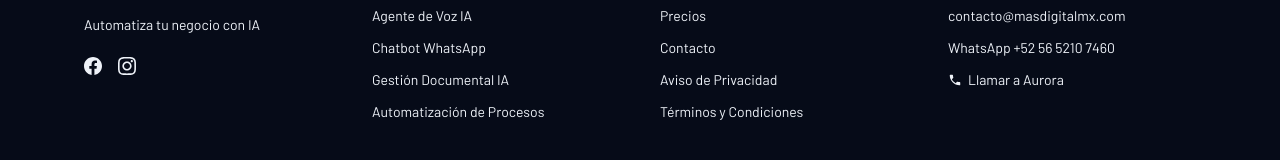
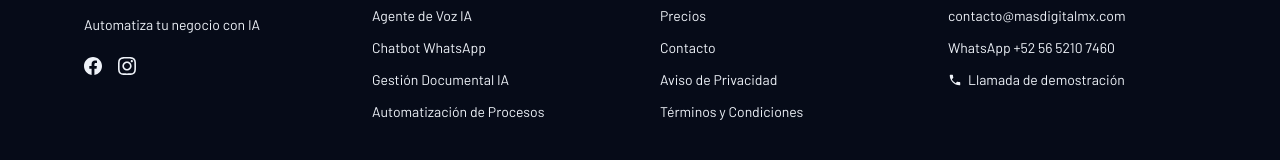
Before and after one commit to marcotmg/masdigitalmx-web, a Next.js app: page / in a window 1280 px wide. Shown: the part 6986-7146 px from the top of the page. Built offline with nearby package versions, Linux system fonts and the light colour scheme.

Commit message:
fix: W-16 copy — Llamada de demostración (Brief Regla #2)

```diff
--- a/components/Footer.tsx
+++ b/components/Footer.tsx
@@ -159,7 +159,7 @@ export default function Footer() {
               onMouseLeave={(e) => (e.currentTarget.style.color = "var(--color-text-muted)")}
             >
               <PhoneIcon />
-              Llamar a Aurora
+              Llamada de demostración
             </a>
           </div>
         </div>
```
